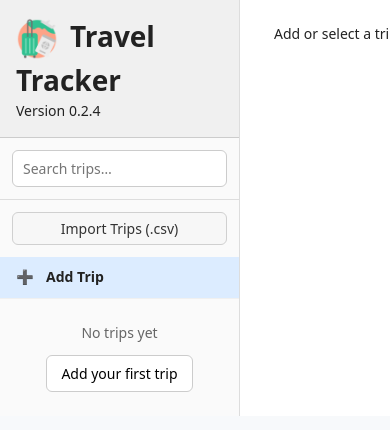
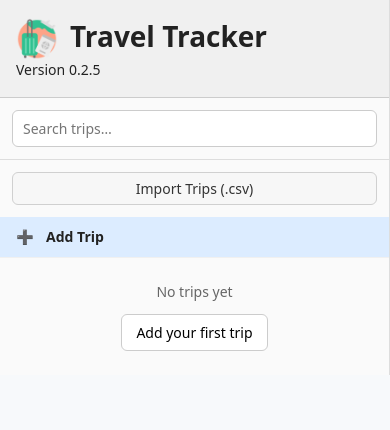
Before and after one commit to sdosremedios/Source-travel-tracker, a React (Vite) app in the folder frontend/: page / in a window 390 px wide. Shown: the top 430 px of the page. Built offline with nearby package versions, Linux system fonts and the light colour scheme; no server answers.

Commit message:
css for mobile

```diff
--- a/frontend/src/App.jsx
+++ b/frontend/src/App.jsx
@@ -24,7 +24,7 @@ import favicon from "./assets/favicon.png";
 
 
 export default function App() {
-  const appVersion = "0.2.4";
+  const appVersion = "0.2.5";
   // Navigation state
   const [activeScreen, setActiveScreen] = useState("tripList");
   const [selectedTripId, setSelectedTripId] = useState(null);
--- a/frontend/src/style.css
+++ b/frontend/src/style.css
@@ -134,7 +134,20 @@ button {
   font-style: italic;
 }
 
-@media (max-width: 800px) {
+@media (max-width: 720px) {
+
+  /* TripListScreen visible → left pane full width, right pane hidden */
+  .app-root.tripList .app-left,
+  .app-root.empty .app-left {
+    width: 100%;
+    min-width: 100%;
+    display: block;
+  }
+
+  .app-root.tripList .app-right,
+  .app-root.empty .app-right {
+    display: none;
+  }
 
   /* Hide left pane for all detail/editor screens */
   .app-root.tripDetail .app-left,
@@ -153,7 +166,6 @@ button {
   .app-root.segmentEditor .app-right,
   .app-root.tourDetail .app-right,
   .app-root.tourEditor .app-right {
-    width: 100%;
-    min-width: 100%;
+    display: block;
   }
 }
--- a/frontend/src/styles/TripDetailScreen.css
+++ b/frontend/src/styles/TripDetailScreen.css
@@ -18,12 +18,12 @@
 /* Action bar */
 .td-actions {
   display: flex;
-  gap: 12px;
-  margin: 24px 0;
+  gap: 8px;
+  margin: 24px 8px 24px 0;
 }
 
 .td-btn {
-  padding: 8px 14px;
+  padding: 8px;
   background: #f0f0f0;
   border: 1px solid #ccc;
   border-radius: 6px;
@@ -39,6 +39,7 @@
   flex: 1;
   overflow-y: auto;
 }
+
 /* Trip dates block */
 .td-dates {
   font-size: 14px;
@@ -59,7 +60,9 @@
 }
 
 /* Notes block */
-.td-notes, .sd-notes p, .tds-notes p {
+.td-notes,
+.sd-notes p,
+.tds-notes p {
   font-size: 14px;
   color: #444;
   background: #f7f7f7;
--- a/frontend/vite.config.js
+++ b/frontend/vite.config.js
@@ -2,6 +2,7 @@ import { defineConfig } from "vite";
 import react from "@vitejs/plugin-react";
 
 export default {
+  base: "/trip-tracker/",
   server: {
     proxy: {
       "/api": {
```
